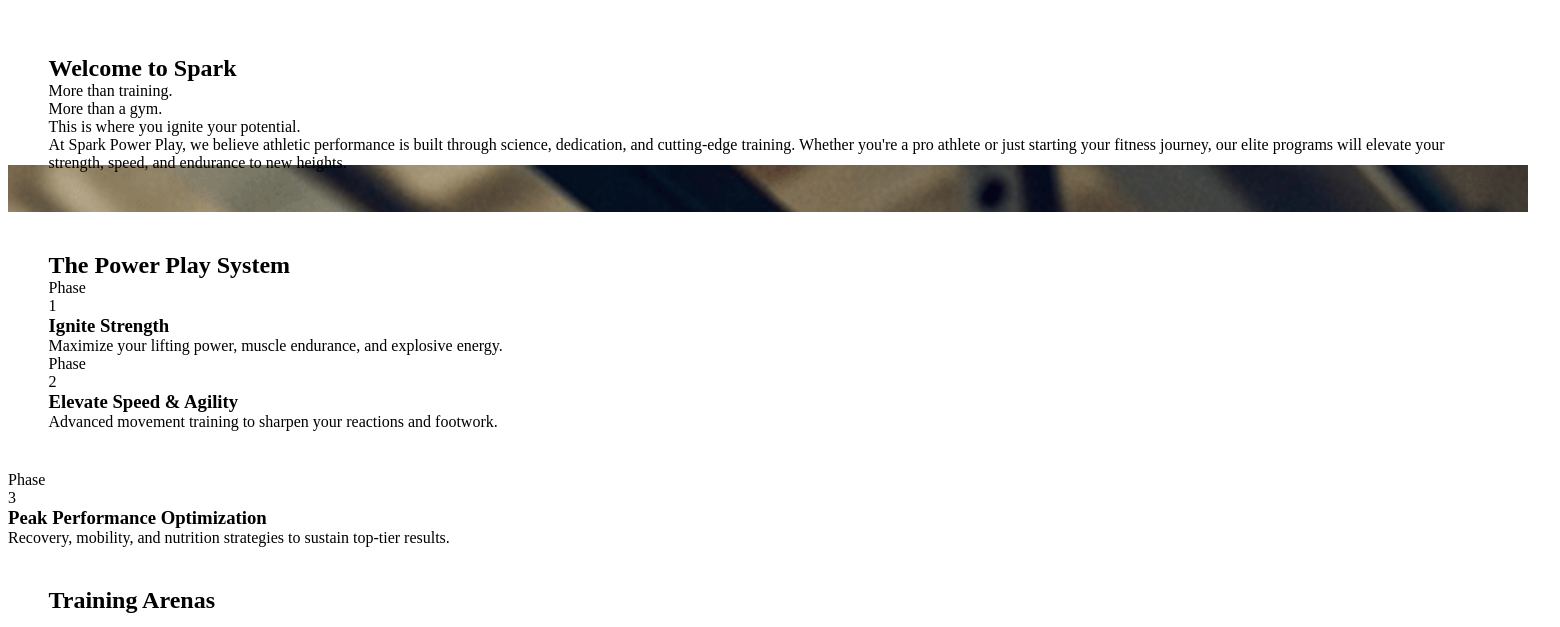
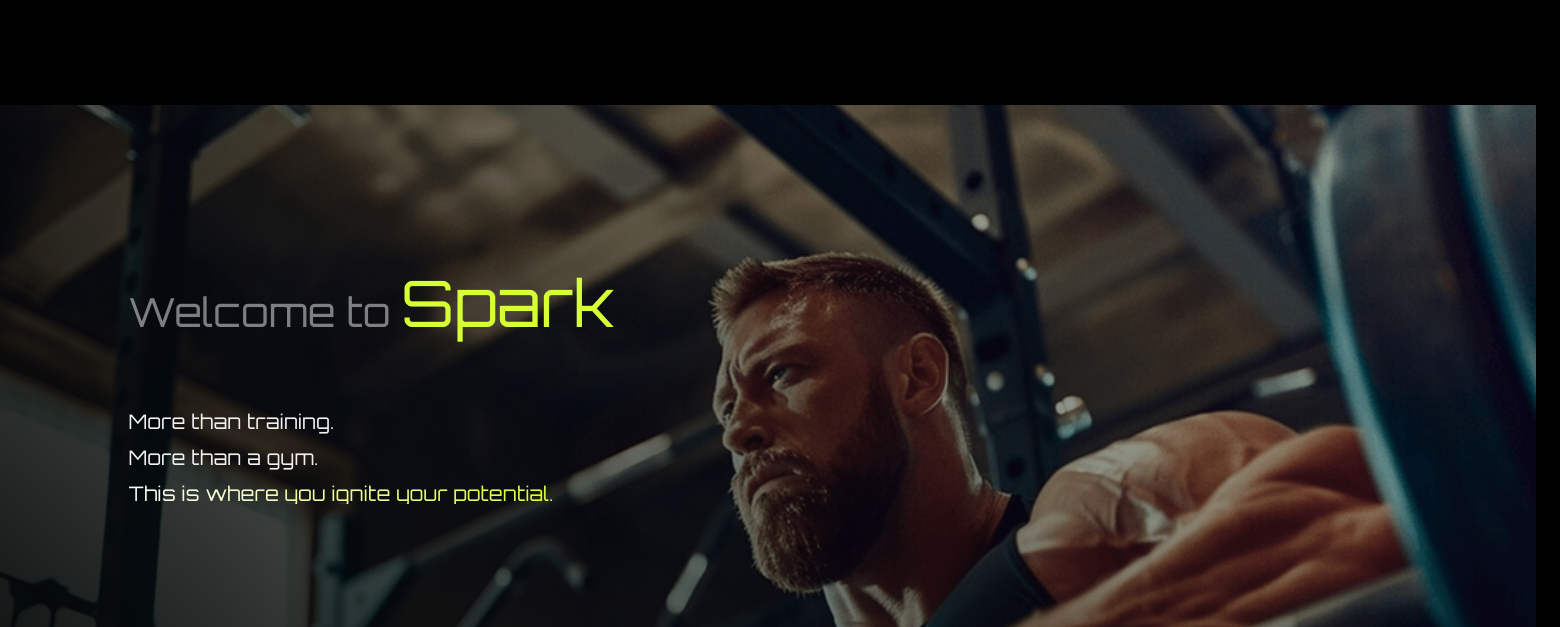
Before and after one commit to Kateryna-Katya/spark, a website built with Vite: page src/index.html in a window 1536 px wide. Shown: the part 113-740 px from the top of the page, 1560 px wide, since content can reach past the window. Built offline with nearby package versions, Linux system fonts and the light colour scheme; a web font is replaced by a local one.

Commit message:
add hero section

```diff
--- a/src/css/base.css
+++ b/src/css/base.css
@@ -1,4 +1,18 @@
 
 body {
+ font-family: '"Orbitron', 'Tomorrow', sans-serif;
+ font-weight: 300;
+ font-size: 20px;
+ color: #f1f1f1;
+background: #010101;
 
 }
+h2 {
+ font-family: "Orbitron", sans-serif;
+ font-weight: 500;
+ font-size: 32px;
+ color: #d7ff35;
+ margin-left: auto;
+ margin-right: auto;
+ text-align:center;
+}
--- a/src/css/container.css
+++ b/src/css/container.css
@@ -9,6 +9,6 @@
 @media only screen and (min-width: 1439px) {
   .container {
     max-width: 1439px;
-    padding: 40px 16px;
+    padding: 89px 80px;
   }
 }
--- a/src/css/main.css
+++ b/src/css/main.css
@@ -1,7 +1,96 @@
 .hero-article{
-  background-image: url('/img/heroimg/heropic-mob.png');
+  background-image:
+  linear-gradient(225deg, rgba(132, 132, 132, 0.01) 0%, rgba(6, 6, 6, 0.5) 46.98%, rgba(6, 6, 6, 0.75) 69.93%, #060606 92.89%),
+  url('/img/heroimg/heropic-mob.png');
   background-repeat: no-repeat;
-  background-position: top 150px left 0;
-  background-size: cover;
-  height: auto;
+  background-position: top 150px center;
+  background-size: contain;
 }
+.hero-title{
+  font-family: "Orbitron", sans-serif;
+font-weight: 400;
+font-size: 32px;
+line-height: 1;
+color:rgba(241, 241, 241, 0.5);
+width: 210px;
+height: 98px;
+text-align:center;
+margin:0 auto 28px;
+
+}
+.hero-span{
+  font-family: "Orbitron", sans-serif;
+font-weight: 400;
+font-size: 56px;
+line-height: 0.9;
+color: #d7ff35;
+
+}
+.hero-container{
+  display:flex;
+  flex-direction:column;
+  gap:16px;
+  font-family: "Orbitron", sans-serif;
+font-weight: 400;
+font-size: 16px;
+line-height: 1;
+letter-spacing: 0.01em;
+color: #f1f1f1;
+margin-top:316px;
+
+}
+.hero-color-text{
+  background: linear-gradient(90deg, #fdfdfd 0%, #d7ff35 100%);
+background-clip: text;
+-webkit-background-clip: text;
+-webkit-text-fill-color: transparent;
+width:341px;
+}
+.hero-text {
+  margin-top: 40px;
+  font-family: 'Tomorrow', sans-serif;
+  font-weight: 300;
+  font-size: 16px;
+  line-height: 1.3;
+  letter-spacing: -0.02em;
+  text-align: center;
+  color: rgba(241, 241, 241, 0.9);
+}
+@media screen and (min-width: 1439px) {
+  .hero-article{
+    background-image:
+    linear-gradient(225deg, rgba(132, 132, 132, 0.01) 0%, rgba(6, 6, 6, 0.5) 46.98%, rgba(6, 6, 6, 0.75) 69.93%, #060606 92.89%),
+    url('/img/heroimg/heropic-desk.png');
+    background-repeat: no-repeat;
+    background-position: center;
+    background-size: cover;
+    height: 860px;
+  }
+  .hero-title{
+  font-size: 40px;
+  text-align:start;
+  margin:80px 0;
+  width: 493px;
+  height: 58px;
+  }
+  .hero-span{
+   font-size: 64px;
+
+  }
+  .hero-container{
+  font-size: 20px;
+  margin-top:80px;
+
+  }
+  .hero-color-text{
+  width:426px;
+  }
+  .hero-text{
+    margin:307px auto 0;
+  font-size: 22px;
+  line-height: 1.2;
+  width:1000px;
+  }
+}
+
+/* The Power Play System */
--- a/src/index.html
+++ b/src/index.html
@@ -5,6 +5,9 @@
   <meta charset="UTF-8" />
   <link rel="icon" type="image/svg+xml" href="/favicon.png" />
   <meta name="viewport" content="width=device-width, initial-scale=1.0" />
+  <link rel="stylesheet" href="https://cdnjs.cloudflare.com/ajax/libs/modern-normalize/1.1.0/modern-normalize.min.css"
+  integrity="sha512-wpPYUAdjBVSE4KJnH1VR1HeZfpl1ub8YT/NKx4PuQ5NmX2tKuGu6U/JRp5y+Y8XG2tV+wKQpNHVUX03MfMFn9Q=="
+  crossorigin="anonymous" referrerpolicy="no-referrer" />
   <link rel="preconnect" href="https://fonts.googleapis.com">
   <link rel="preconnect" href="https://fonts.gstatic.com" crossorigin>
   <link
--- a/src/partials/main.html
+++ b/src/partials/main.html
@@ -1,17 +1,17 @@
 <!-- hero -->
  <article class="hero-article">
   <div class="container">
-  <h1 class="hero-title">Welcome to Spark</h1>
+  <h1 class="hero-title">Welcome to <span class="hero-span">Spark</span></h1>
   <div class="hero-container">
-<p class="hero-text">More than training.</p>
-<p class="hero-text">More than a gym.</p>
+<p>More than training.</p>
+<p>More than a gym.</p>
 <p class="hero-color-text">This is where you ignite your potential.</p>
   </div>
 <p class="hero-text">At Spark Power Play, we believe athletic performance is built through science, dedication, and cutting-edge training. Whether you're a pro athlete or just starting your fitness journey, our elite programs will elevate your strength, speed, and endurance to new heights.</p>
 </div>
  </article>
  <!-- The Power Play System -->
-  <section class="power-section">
+ <section class="power-section">
     <div class="container">
       <h2 class="power-title">The Power Play System</h2>
       <div class="phase-container">
@@ -44,7 +44,7 @@
   </section>
   <!-- Training Arenas -->
   <section class="training-section">
-    <section class="container">
+    <div class="container">
       <h2 class="training-title">Training Arenas</h2>
       <div class="training-container">
         <ul class="training-list">
@@ -86,6 +86,7 @@
           </li>
         </ul>
       </div>
+    </div>
     </section>
     <!-- Cutting-Edge Equipment -->
     <section class="equipment-section">
```
Also changed, not shown: src/Cookies Policy.html (+3 -0 lines), src/Privacy Policy.html (+3 -0 lines), src/Terms & Conditions.html (+3 -0 lines), 1 other file.
